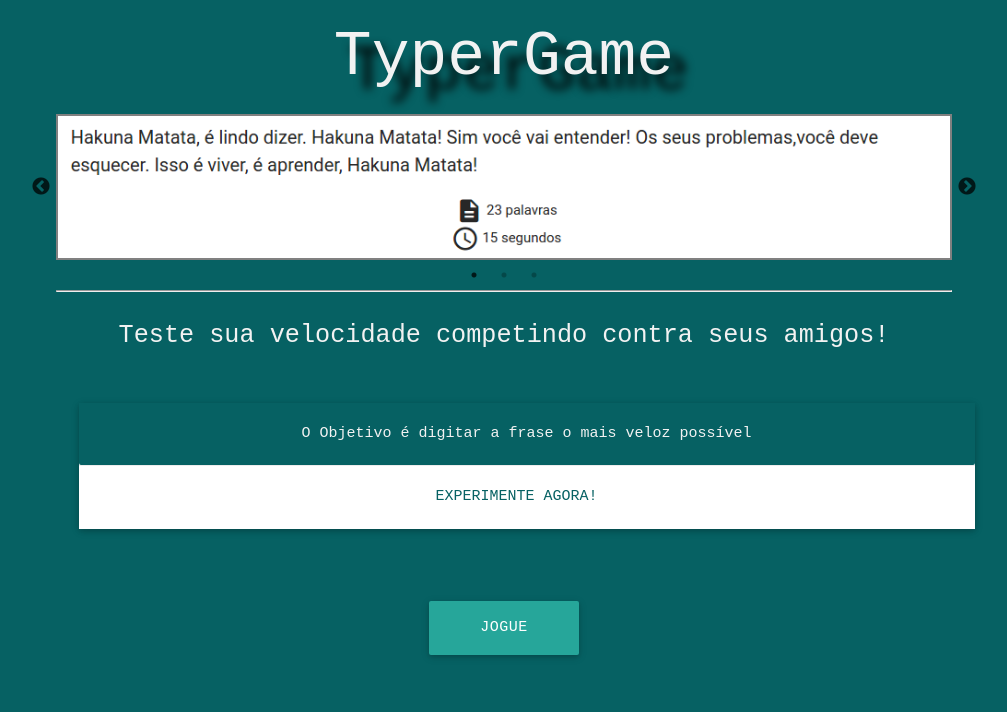
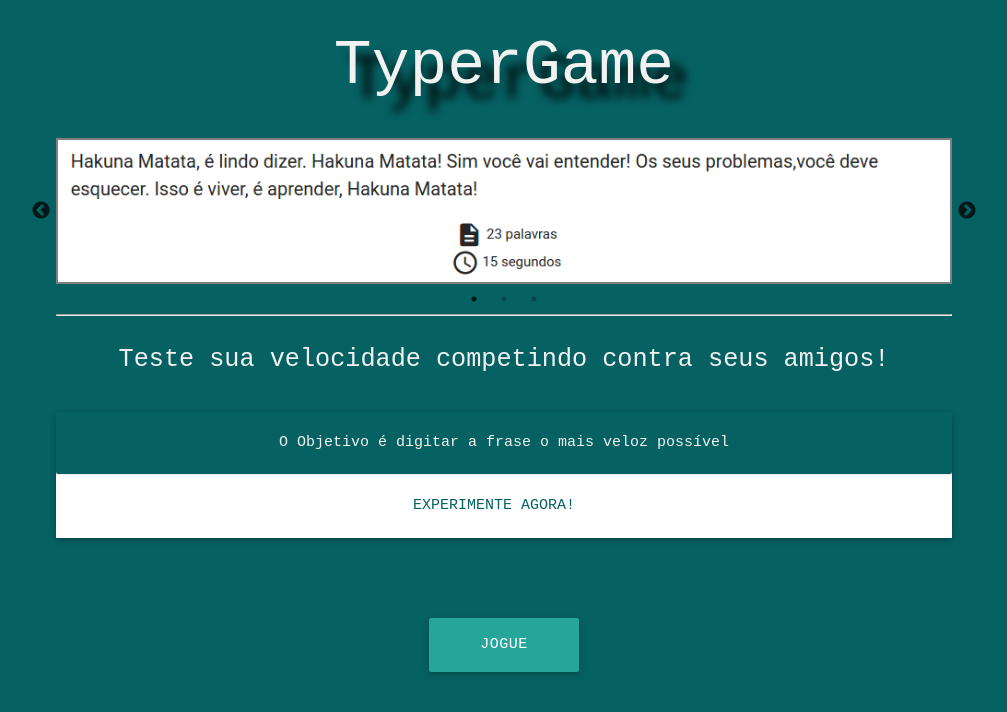
Before and after one commit to brunom764/TyperGame, a plain HTML site: page public/index.html in a window 1280 px wide. Shown: the whole page, without its empty margins (136-1143 px from the left). Drawn offline with Linux system fonts and the light colour scheme.

Commit message:
Update index.css

```diff
--- a/public/css/index.css
+++ b/public/css/index.css
@@ -6,7 +6,7 @@
 
 .tituloPrincipal{
     text-shadow:15px 15px 10px black;
-    margin: 1.5rem;
+    margin-bottom: 2.5rem;
 }
 
 .card{
@@ -14,7 +14,7 @@
 	vertical-align: top;
 	width: 100%;
 	text-align: center;
-	margin: 1.5rem;
+	margin-bottom: 2rem;
 }
 
 .card-text{
```
